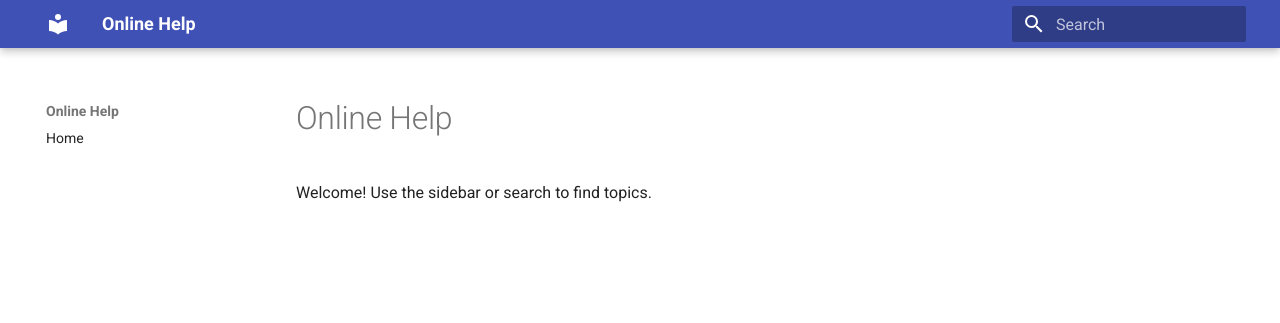
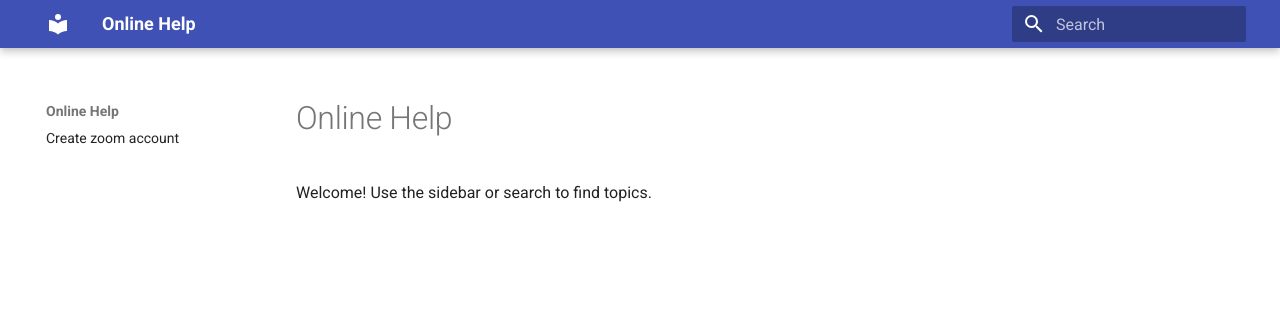
Before and after one commit to sugumarsathyapriya-source/Online-help, an MkDocs documentation site: the page built from docs/index.md, in a window 1280 px wide. Shown: the top 323 px of the page. Built offline with MkDocs 1.6.1 and Material for MkDocs 9.7.7, drawn with Linux system fonts in a browser that asks for light colours.

Commit message:
Update mkdocs.yml

```diff
--- a/mkdocs.yml
+++ b/mkdocs.yml
@@ -2,4 +2,4 @@ site_name: Online Help
 theme:
   name: material
 nav:
-  - Home: welcome.md
+  - Create zoom account: welcome.md
```
